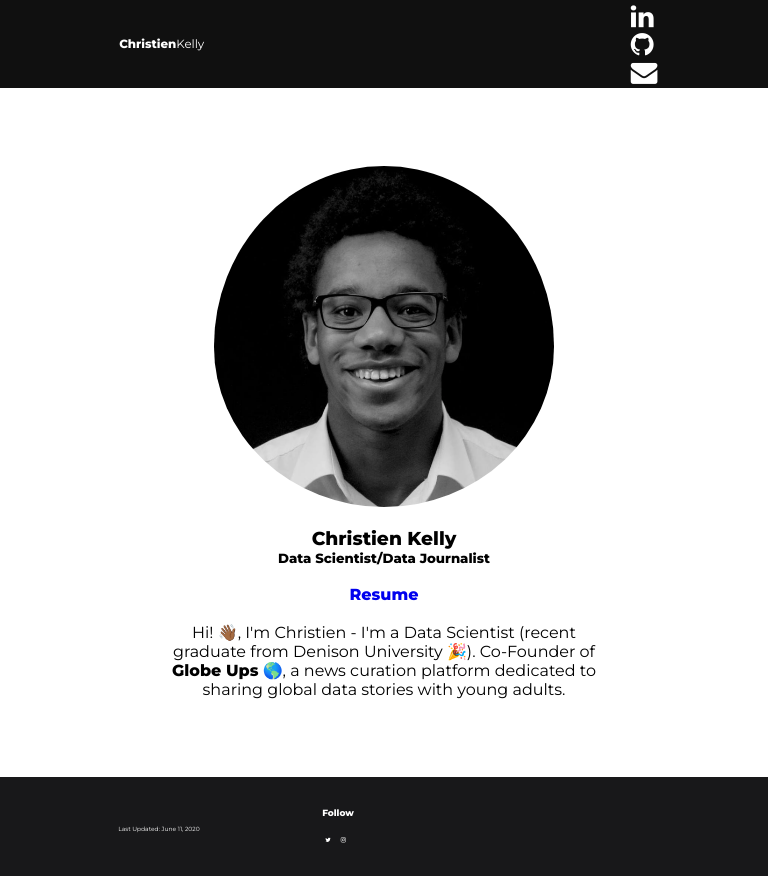
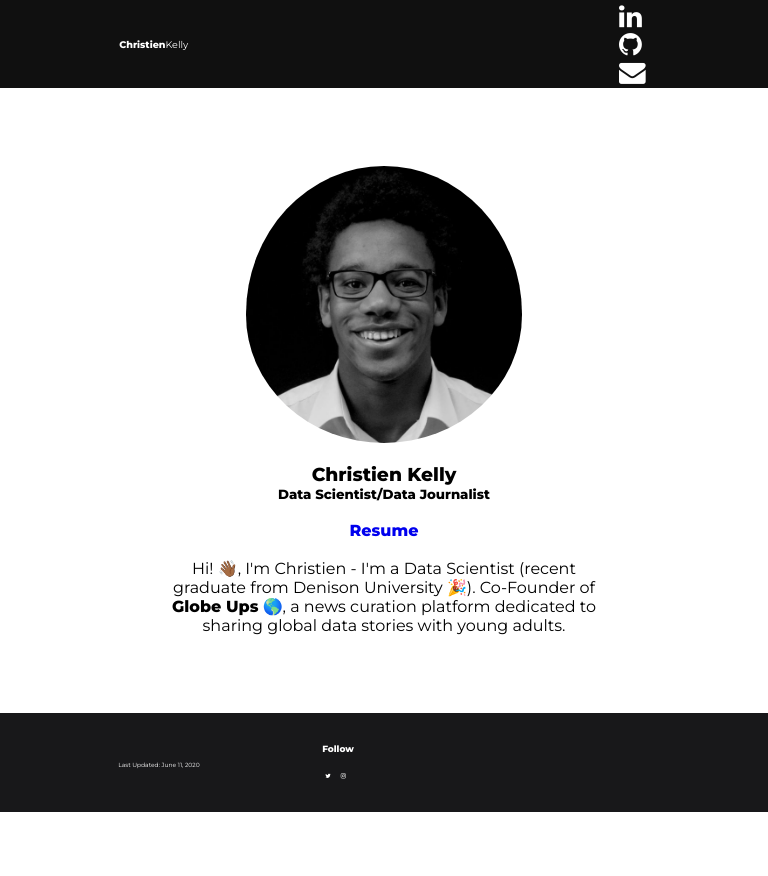
Before and after one commit to kelly-c1/personal-site, a PHP site: page / in a window 768 px wide. After the commit the page ends 812 px from the top, so only its background shows below. Run offline with PHP 8.4, Linux system fonts and the light colour scheme.

Commit message:
changed the mobile friendly sections

```diff
--- a/web/css/style.css
+++ b/web/css/style.css
@@ -132,7 +132,7 @@ a:hover{
 	display: table-cell;
 	vertical-align: middle;
 	font-family: "Montserrat";
-	font-size: 74%;
+	font-size: 60%;
 	font-weight: 100;
 }
 
@@ -151,7 +151,7 @@ a:hover{
 	height: 100%;
 	display: table;
 	float: left;
-	padding: 0px 74%;
+	padding: 0px 60%;
 }
 
 
@@ -187,8 +187,8 @@ a:hover{
 
 .box_profile img {
 	border-radius: 50%;
-	width: 74%;
-	height: 74%;
+	width: 60%;
+	height: 60%;
 	padding-bottom: 20px;
 	margin-right: auto;
 	margin-left: auto;
```
